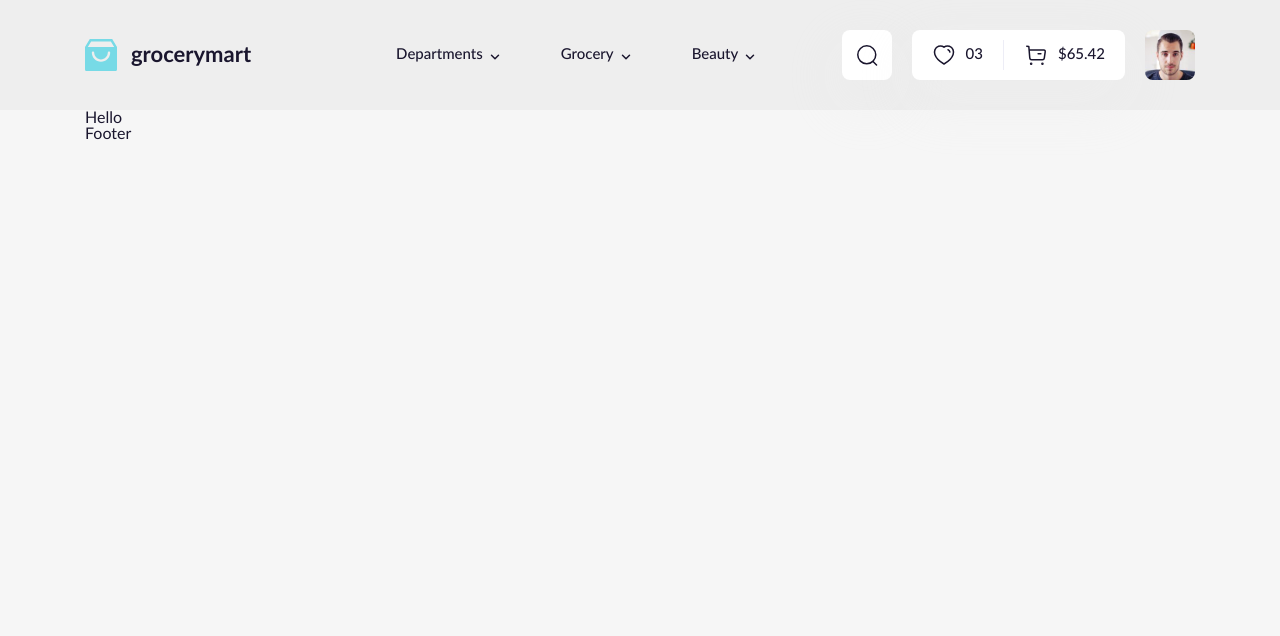
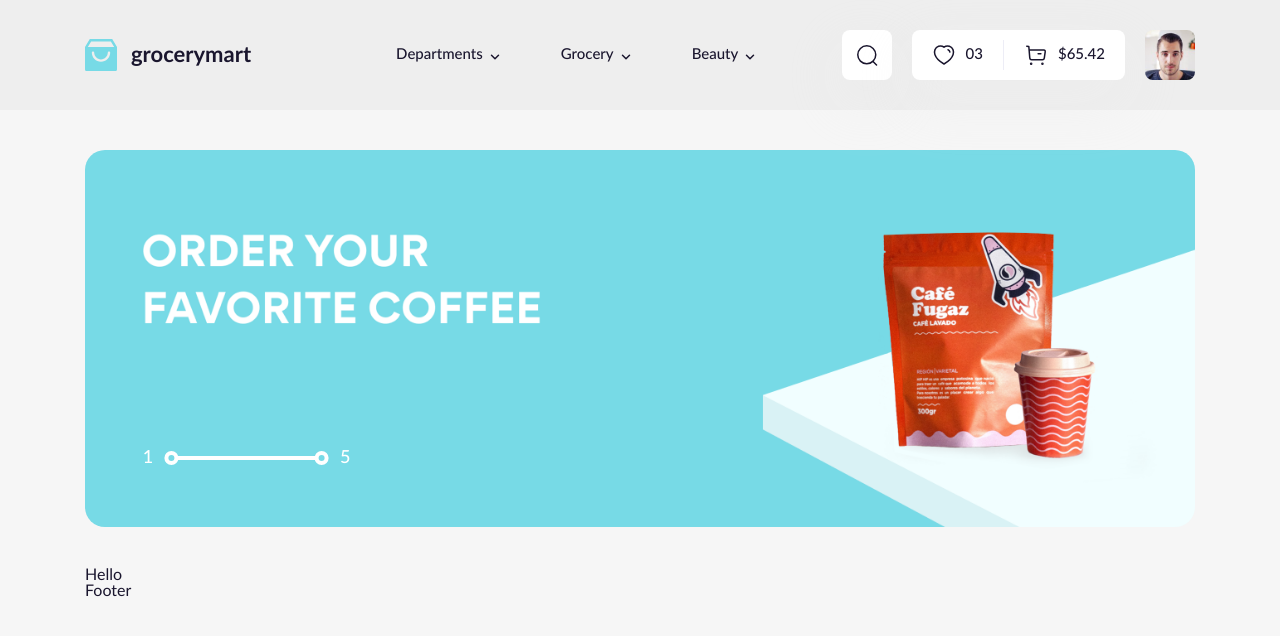
Before and after one commit to danghoang0901zaqw/slice, a website: page index.html in a window 1280 px wide. Shown: the top 636 px of the page. Drawn offline with Linux system fonts and the light colour scheme.

Commit message:
feat(slide-show): slice slideshow UI

```diff
--- a/index.html
+++ b/index.html
@@ -37,6 +37,31 @@
       load("#header", "./templates/header.html");
     </script>
     <div class="container">
+      <!-- Slideshow -->
+      <div class="slideshow">
+        <div class="slideshow__inner">
+          <div class="slideshow__item">
+            <a href="#!" class="slideshow__link">
+              <picture>
+                <source
+                  media="(max-width:767.98px)"
+                  srcset="./assets/img/slideshow/item-1-md.png"
+                />
+                <img
+                  src="./assets/img/slideshow/item-1.png"
+                  alt=""
+                  class="slideshow__img"
+                />
+              </picture>
+            </a>
+          </div>
+        </div>
+        <div class="slideshow__page">
+          <div class="slideshow__num">1</div>
+          <div class="slideshow__slider"></div>
+          <div class="slideshow__num">5</div>
+        </div>
+      </div>
       <h1>Hello</h1>
       <footer id="footer"></footer>
       <script>
--- a/scss/components/_index.scss
+++ b/scss/components/_index.scss
@@ -1,2 +1,3 @@
 @forward "./logo";
 @forward "./dropdown";
+@forward "./slideshow";
--- /dev/null
+++ b/scss/components/_slideshow.scss
@@ -0,0 +1,68 @@
+@use "../abstracts";
+.slideshow {
+  position: relative;
+  margin: 40px 0px;
+  &__inner {
+    display: flex;
+    overflow: hidden;
+  }
+  &__item {
+    padding-top: 34%;
+    position: relative;
+    flex-shrink: 0;
+    width: 100%;
+    @include abstracts.breakpoint(md) {
+      padding-top: 50%;
+    }
+  }
+  &__img {
+    position: absolute;
+    top: 0;
+    left: 0;
+    width: 100%;
+    height: 100%;
+    object-fit: cover;
+    border-radius: 20px;
+  }
+  &__page {
+    --color: #fff;
+    position: absolute;
+    left: 5.2%;
+    bottom: 15%;
+    width: 12.5%;
+    display: flex;
+    align-items: center;
+    gap: 24px;
+  }
+  &__num {
+    color: var(--color);
+    font-weight: 500;
+    font-size: 1.8rem;
+    line-height: 2.6rem;
+  }
+  &__slider {
+    width: 100%;
+    height: 4px;
+    background: var(--color);
+    flex-shrink: 0;
+    position: relative;
+    &::before,
+    &::after {
+      position: absolute;
+      content: "";
+      width: 14px;
+      height: 14px;
+      border: 4px solid var(--color);
+      border-radius: 50%;
+      top: 50%;
+    }
+    &::before {
+      left: 0;
+      translate: -90% -50%;
+    }
+    &::after {
+      right: 0;
+      translate: 90% -50%;
+    }
+  }
+}
--- a/scss/layout/_header.scss
+++ b/scss/layout/_header.scss
@@ -16,6 +16,7 @@
 }
 .top-bar {
   position: relative;
+  z-index: 10;
   @extend %flex-items-center;
   @include abstracts.breakpoint(md) {
     justify-content: space-between;
```
Also changed, not shown: assets/css/main.css, 1 other file.
